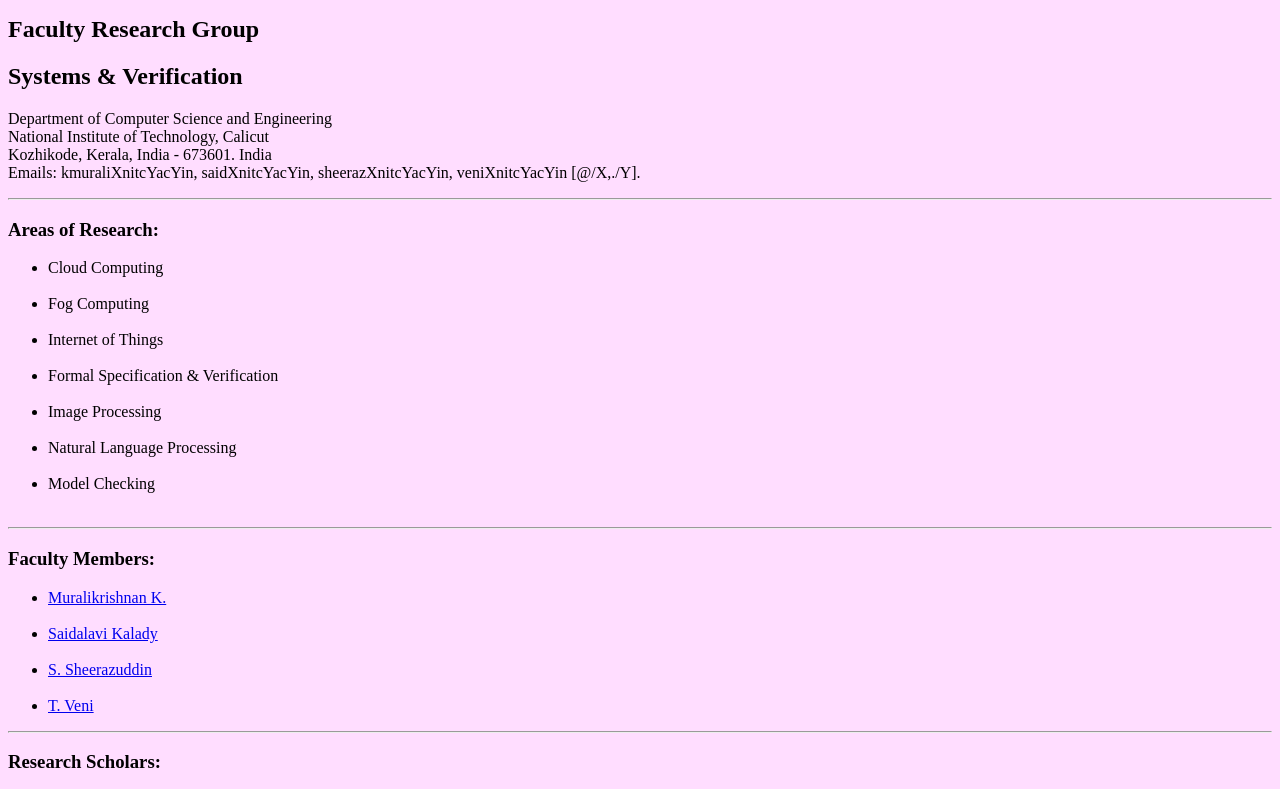
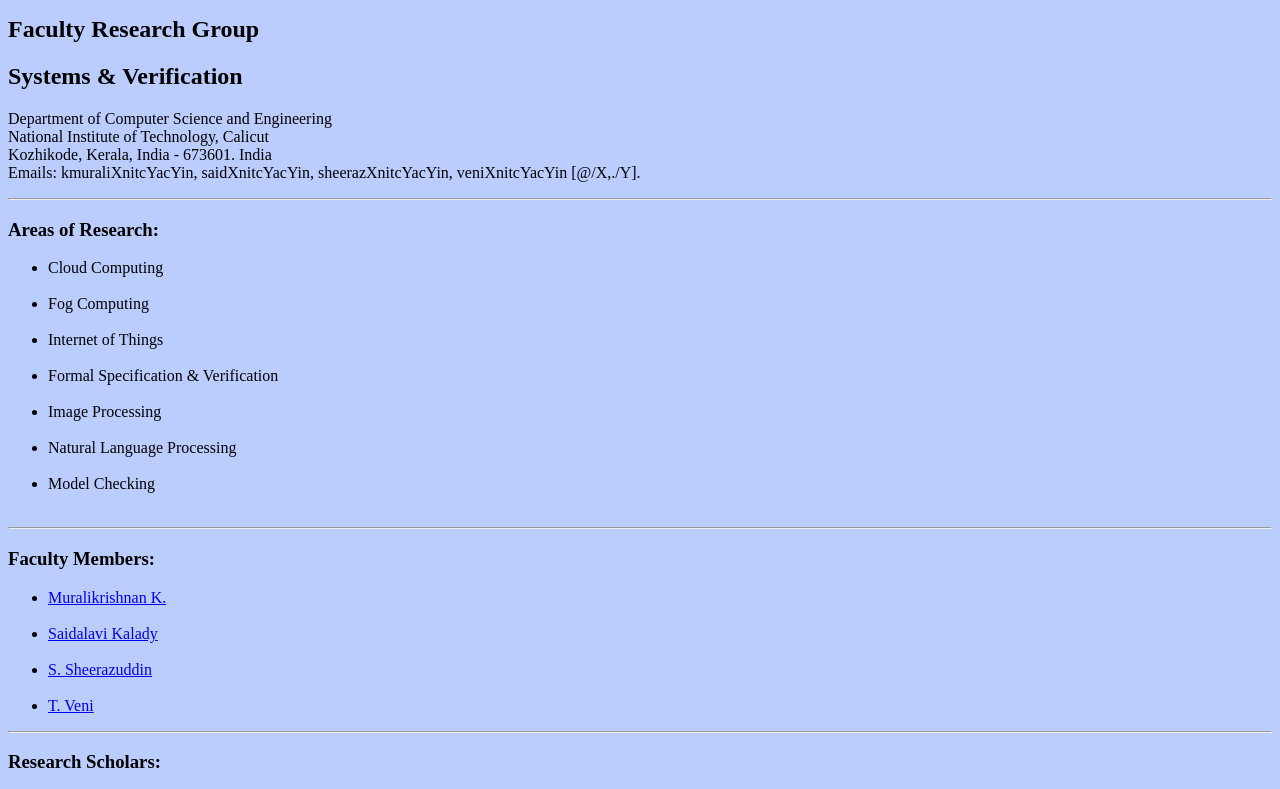
Before and after one commit to sheeraz-git/FRG, a plain HTML site: page index.html in a window 1280 px wide. Shown: the top 789 px of the page. Drawn offline with Linux system fonts and the light colour scheme.

Commit message:
Update index.html

```diff
--- a/index.html
+++ b/index.html
@@ -7,7 +7,7 @@
 charset=iso-8859-15">
 <title></title>
 </head>
-<body style="background-color:#FFDDFF;">
+<body style="background-color:#BBCDFF;">
 <h1 style="font-size:150%;">Faculty Research Group</h1>
 <h2 style="font-size:150%;">Systems & Verification</h2>
 <p style="font-size:100%;">Department of Computer Science and Engineering<br>
```
